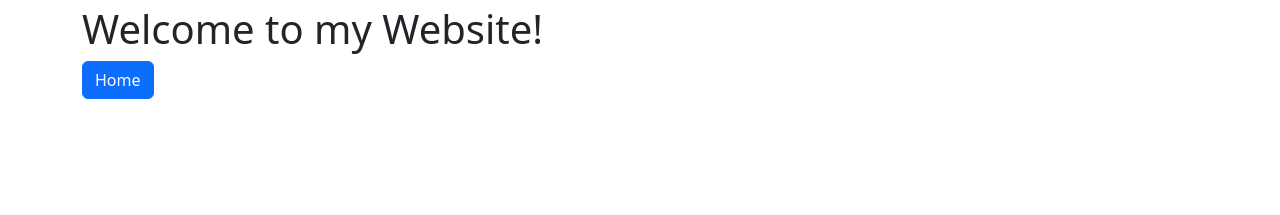
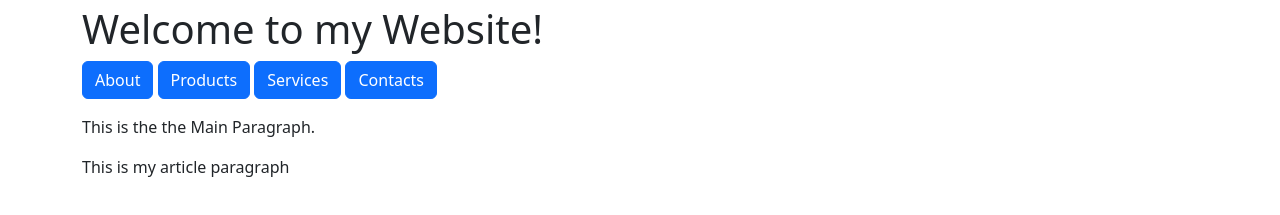
Before and after one commit to dolaporocks/dolaporocks.github.io, a website: page index.html in a window 1280 px wide. Shown: the part 51-266 px from the top of the page. Drawn offline with nearby package versions, Linux system fonts and the light colour scheme.

Commit message:
Week2 ICE1

```diff
--- a/index.html
+++ b/index.html
@@ -42,10 +42,13 @@
     </div>
 </nav>
 
-<div class="container">
+<main class="container">
     <h1>Welcome to my Website!</h1>
-    <button id="AboutUsBtn" class="btn btn-primary">Home</button>
-</div>
+    <button id="AboutUsBtn" class="btn btn-primary">About</button>
+    <button id="ProductsBtn" class="btn btn-primary">Products</button>
+    <button id="ServicesBtn" class="btn btn-primary">Services</button>
+    <button id="ContactsBtn" class="btn btn-primary">Contacts</button>
+</main>
 
 
 <!-- Scripting Section -->
--- a/scripts/app.js
+++ b/scripts/app.js
@@ -3,15 +3,55 @@
 //AKA - Anonymous Self-Executing Function
 
 (function(){
-
     function DisplayHomePage() {
-        let AboutUsButton = document.getElementById("AboutUsBtn")
+        let AboutUsButton = document.getElementById("AboutUsBtn");
         AboutUsButton.addEventListener("click", function () {
             console.log("About Us Button Clicked");
 
-            location.href = "about.html"
+            location.href = "about.html";
         });
 
+        let ProductsButton = document.getElementById("ProductsBtn");
+        ProductsButton.addEventListener("click", function () {
+            console.log("Product Button Clicked");
+
+            location.href = "products.html";
+        });
+
+        let ServicesButton = document.getElementById("ServicesBtn");
+        ServicesButton.addEventListener("click", function () {
+            console.log("Service Button Clicked");
+
+            location.href = "service.html";
+        });
+
+        let ContactButton = document.getElementById("ContactsBtn");
+        ContactButton.addEventListener("click", function () {
+            console.log("Contact Button Clicked");
+
+            location.href = "contact.html";
+        });
+
+        let MainContent = document.getElementsByTagName("main")[0];
+        let MainParagraph = document.createElement("p")
+        let DocumentBody = document.getElementsByTagName("body")[0];
+
+        //step
+        MainParagraph.setAttribute("id", "MainParagraph")
+        MainParagraph.setAttribute("class", "mt-3")
+        MainParagraph.textContent = "This is the Main Paragraph!"
+        MainContent.appendChild(MainParagraph);
+
+        let FirstString = "This is the";
+        let SecondString = `${FirstString} the Main Paragraph.`;
+        MainParagraph.textContent = SecondString;
+
+        let Article = document.createElement("article");
+        let ArticleParagraph = `<p id="ArticleParagraph" class="mt-3">This is my article paragraph</p>`;
+        Article.setAttribute("class", "container")
+        Article.innerHTML = ArticleParagraph;
+        DocumentBody.appendChild(Article);
+    }
 
     function DisplayProductsPage(){
 
@@ -48,5 +88,5 @@
         }
     }
     window.addEventListener("load", Start)
-    }
+
 })();
```
Also changed, not shown: about.html (+2 -2 lines), contact.html (+2 -2 lines), products.html (+2 -2 lines), service.html (+2 -2 lines).
